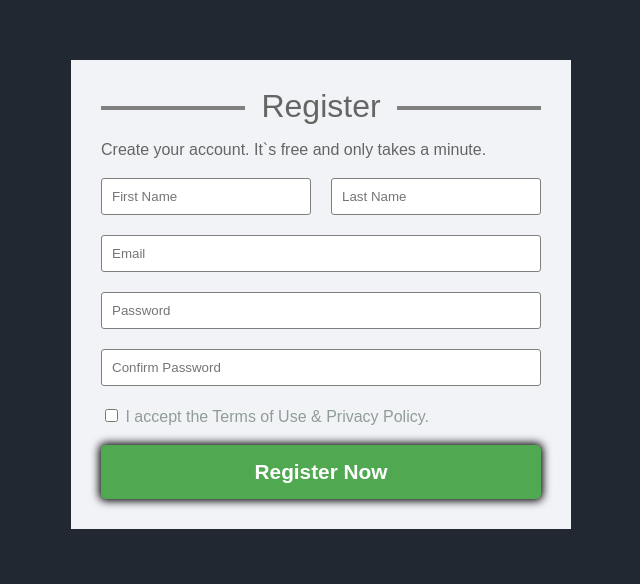
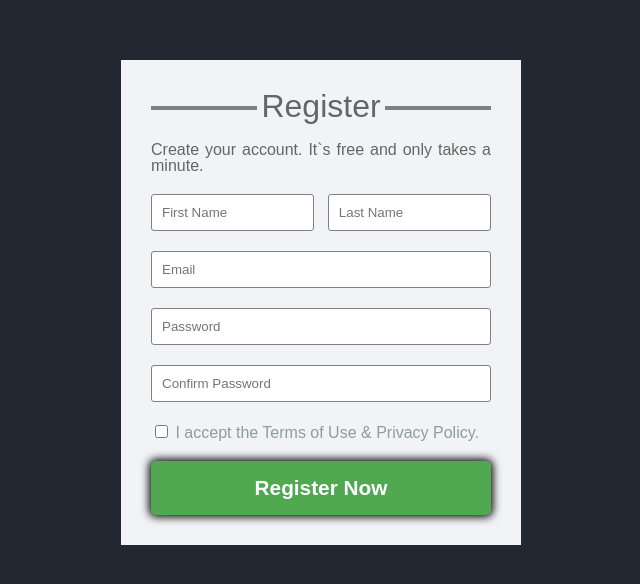
Before and after one commit to AntoshkivKola/practice08-registration-form, a plain HTML site: page index.html in a window 1280 px wide. Shown: the part 110-694 px from the top of the page, without its empty margins (319-959 px from the left). Drawn offline with Linux system fonts and the light colour scheme.

Commit message:
Fix size bug

```diff
--- a/acess/css/style.css
+++ b/acess/css/style.css
@@ -17,8 +17,8 @@ body{
 .registration{
   margin: 0 auto;
   margin-top: 170px;
-  min-width: 400px;
-  max-width: 500px;
+  min-width: 300px;
+  max-width: 400px;
   width: 100%;
 
   padding: 30px;
@@ -30,11 +30,12 @@ body{
 .wrapper{
   display: flex;
   justify-content: space-between;
+  max-width: 100%;
+}
+.wrapper > .user-name{
+ max-width: 48%;
 }
 
-.wrapper > .user-name + .user-name{
-  margin-left: 20px;
-}
 .register-title{
   font-size: 2em;
   color: #656563;
@@ -47,7 +48,7 @@ body{
   content: '';
   position: absolute;
   border: 2px solid grey;
-  width: 140px;
+  width: 30%;
   top:0.5em;
 }
 
```
